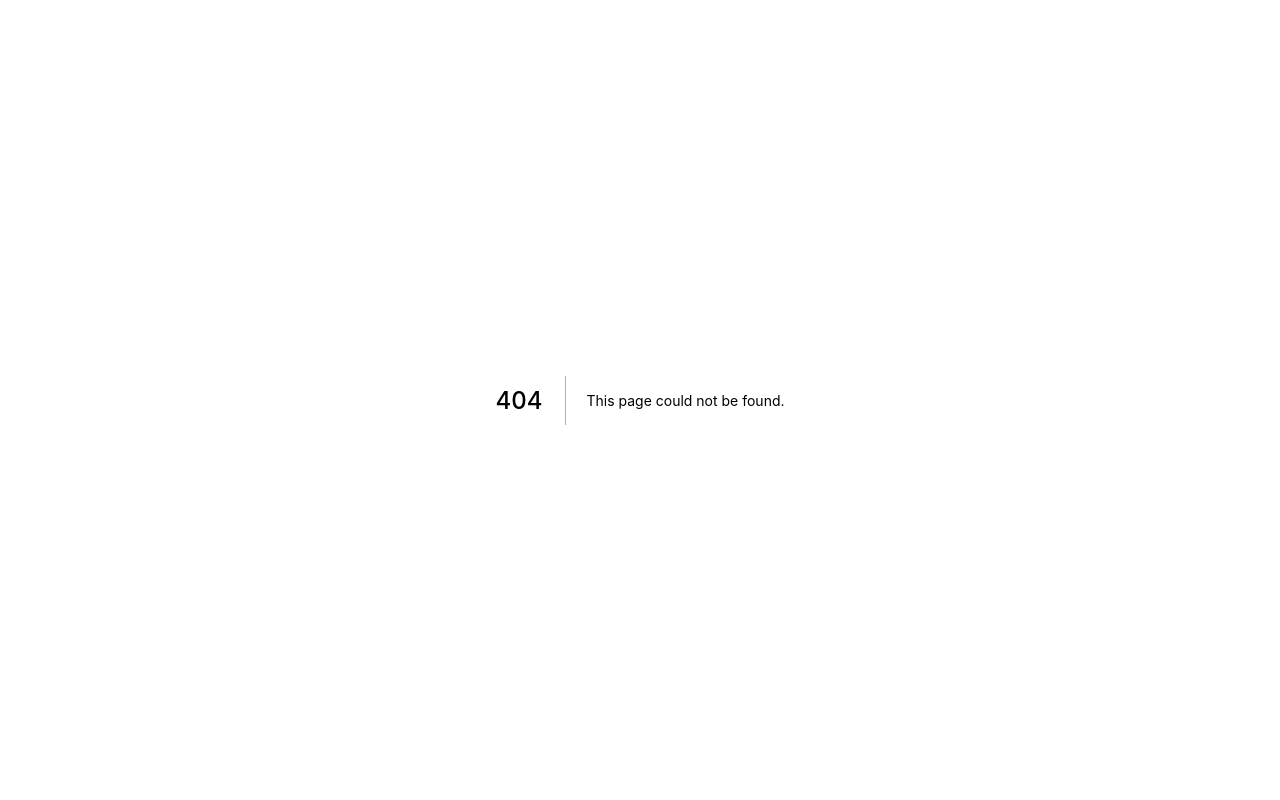
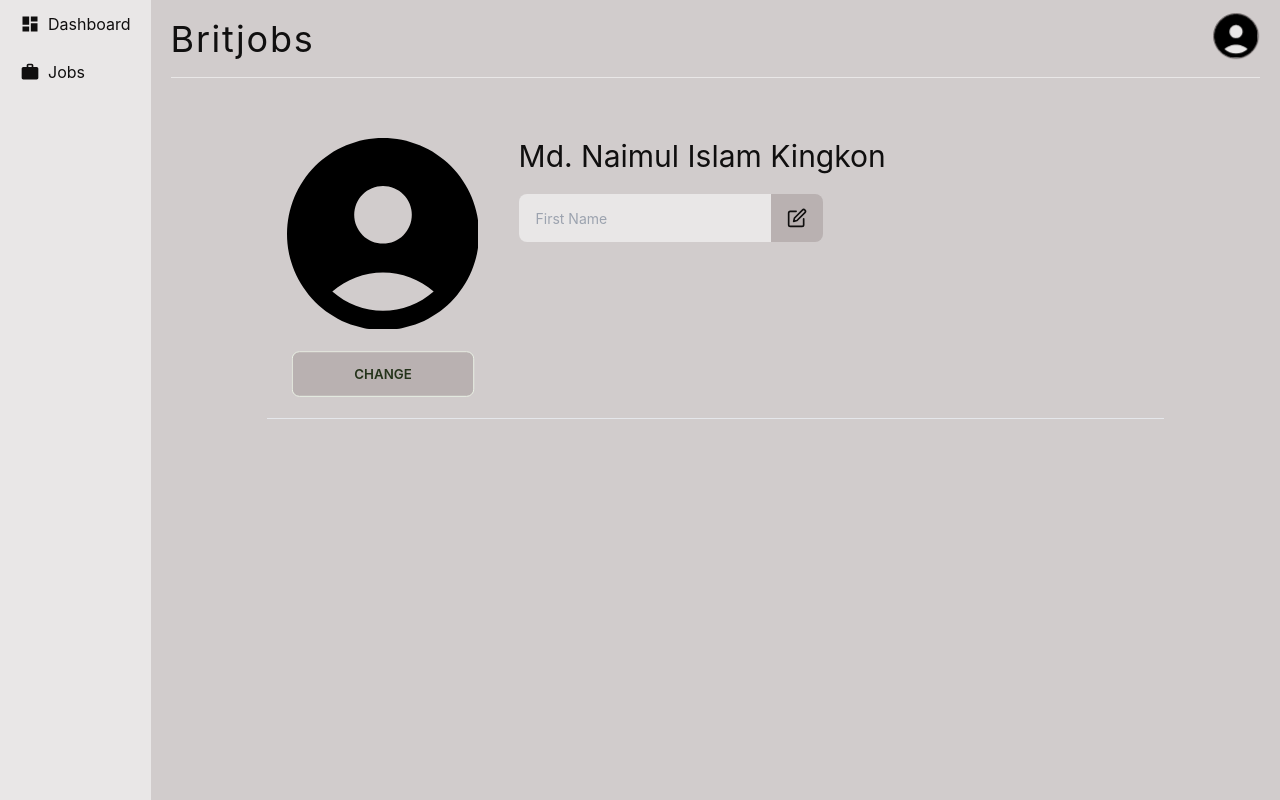
Before and after one commit to Kingkon963/britjobs_nextjs, a Next.js app: page /provider/profile in a window 1280 px wide. Before the commit this address had no page. Built offline with nearby package versions, Linux system fonts and the light colour scheme; no server answers.

Commit message:
completeProfile page done

```diff
--- /dev/null
+++ b/api/getUserRole.ts
@@ -0,0 +1,8 @@
+import axiosClient from "./axiosClient";
+
+const getUserRole = async () => {
+  const client = await axiosClient();
+  return client.get("/utils/get-user-role");
+};
+
+export default getUserRole;
--- a/pages/_app.tsx
+++ b/pages/_app.tsx
@@ -2,7 +2,6 @@
 import type { AppProps } from "next/app";
 import { QueryClient, QueryClientProvider } from "react-query";
 import { SessionProvider } from "next-auth/react";
-import ThemeProvider from "@components/ThemeProvider";
 import { useEffect } from "react";
 
 const client = new QueryClient();
--- a/pages/auth/completeProfile.tsx
+++ b/pages/auth/completeProfile.tsx
@@ -1,17 +1,15 @@
 import * as React from "react";
 import Head from "next/head";
-import Link from "next/link";
 import { FaMale, FaFemale } from "react-icons/fa";
-import keyGen from "@utils/genKey";
 import { useRouter } from "next/router";
-import TextField from "@components/EditableTextField";
 import ThemeSwitch from "@components/ThemeSwitch";
 import { FieldError, useForm } from "react-hook-form";
 import CompleteProfileFormData from "types/CompleteProfileFormData";
 import { useMutation, useQuery } from "react-query";
 import createContactDetails from "api/createContactDetails";
-import me from "api/me";
 import updateContactDetailsUser from "api/updateContactDetailsUser";
+import { useSession } from "next-auth/react";
+import getUserRole from "api/getUserRole";
 
 function FieldError({ error }: { error: FieldError | undefined }) {
   if (error === undefined) return <></>;
@@ -29,20 +27,35 @@
     handleSubmit,
     formState: { errors },
   } = useForm<CompleteProfileFormData>();
-  const meQuery = useQuery("me", me);
+  const session = useSession();
+  const getUserRoleQuery = useQuery("utils/get-user-role", getUserRole);
   const updateContactDetailsUserMutaion = useMutation(updateContactDetailsUser);
-  const createContactDetailsMutaion = useMutation(createContactDetails, {
-    onSuccess: (res) => {
-      const contactDetailsID = res.data.data.id;
-      if (meQuery.data) {
-        const userID = meQuery.data.data.id;
-        updateContactDetailsUserMutaion.mutate({ id: contactDetailsID, userId: userID });
-      }
-    },
-  });
+  const createContactDetailsMutaion = useMutation(createContactDetails);
 
   const onSubmit = (data: CompleteProfileFormData) => {
-    createContactDetailsMutaion.mutate(data);
+    createContactDetailsMutaion.mutate(data, {
+      onSuccess: (res) => {
+        const contactDetailsID = res.data.data.id;
+        if (session.data) {
+          const userID = session.data.id;
+
+          updateContactDetailsUserMutaion.mutate(
+            { id: contactDetailsID, userId: userID },
+            {
+              onSuccess: (res) => {
+                const userRole = getUserRoleQuery.data?.data?.data;
+                console.log(userRole);
+                if (userRole.name === "Job Seeker") {
+                  router.push("/seeker/dashboard");
+                } else if (userRole.name === "Job Provider") {
+                  router.push("/provider/dashboard");
+                }
+              },
+            }
+          );
+        }
+      },
+    });
   };
 
   return (
--- /dev/null
+++ b/pages/provider/dashboard/index.tsx
@@ -0,0 +1,47 @@
+import { useEffect, useState, useContext } from "react";
+import type { NextPage } from "next";
+import Head from "next/head";
+import Layout from "@components/Layout";
+import Link from "next/link";
+import { useRouter } from "next/router";
+import { useSession } from "next-auth/react";
+
+const ProviderDashboard: NextPage = () => {
+  const [profileIsIncomplete, setProfileIsIncomplete] = useState(false);
+  const session = useSession();
+  const router = useRouter();
+
+  return (
+    <div>
+      <Head>
+        <title>Britjobs</title>
+        <meta name="description" content="Generated by create next app" />
+        <link rel="icon" href="/favicon.ico" />
+      </Head>
+      <>
+        {profileIsIncomplete && (
+          <div
+            className="bg-info text-base-200 sticky top-0 z-50 flex items-center
+        justify-center gap-5 py-2 font-bold tracking-wider"
+          >
+            <span>Your profile is incomplete!</span>
+            <Link passHref href="/auth/completeProfile">
+              <button className="btn btn-primary btn-sm">Complete Profile</button>
+            </Link>
+          </div>
+        )}
+        <Layout>
+          <div className="py-10">
+            <div className="flex flex-col items-start justify-center">
+              {/* {authState.isLogedin && authState.userInfo?.username && (
+                <h1 className="text-6xl">Welcome, {authState.userInfo?.username}!</h1>
+              )} */}
+            </div>
+          </div>
+        </Layout>
+      </>
+    </div>
+  );
+};
+
+export default ProviderDashboard;
--- /dev/null
+++ b/pages/provider/profile/index.tsx
@@ -0,0 +1,26 @@
+import * as React from "react";
+import type { NextPage } from "next";
+import Layout from "@components/Layout";
+import defaultProfilePic from "src/assets/svg/defaultProfilePic";
+import TextField from "@components/EditableTextField";
+
+const ProviderProfilePage: NextPage = () => {
+  return (
+    <Layout>
+      <div className="mt-10 w-full px-24">
+        <div className="flex gap-10 border-b p-5">
+          <div>
+            <div className="w-48">{defaultProfilePic}</div>
+            <button className="btn btn-secondary bg-base-300 mt-5 w-full">Change</button>
+          </div>
+          <div>
+            <h2 className="text-3xl">Md. Naimul Islam Kingkon</h2>
+            <TextField />
+          </div>
+        </div>
+      </div>
+    </Layout>
+  );
+};
+
+export default ProviderProfilePage;
--- a/pages/dashboard/index.tsx
+++ b/pages/seeker/dashboard/index.tsx
@@ -6,7 +6,7 @@
 import { useRouter } from "next/router";
 import { useSession } from "next-auth/react";
 
-const Dashboard: NextPage = () => {
+const SeekerDashboard: NextPage = () => {
   const [profileIsIncomplete, setProfileIsIncomplete] = useState(false);
   const session = useSession();
   const router = useRouter();
@@ -44,4 +44,4 @@
   );
 };
 
-export default Dashboard;
+export default SeekerDashboard;
--- a/pages/profile/index.tsx
+++ b/pages/seeker/profile/index.tsx
@@ -4,14 +4,14 @@
 import defaultProfilePic from "src/assets/svg/defaultProfilePic";
 import TextField from "@components/EditableTextField";
 
-const ProfilePage: NextPage = () => {
+const SeekerProfilePage: NextPage = () => {
   return (
     <Layout>
       <div className="mt-10 w-full px-24">
         <div className="flex gap-10 border-b p-5">
           <div>
             <div className="w-48">{defaultProfilePic}</div>
-            <button className="btn btn-secondary mt-5 w-full bg-base-300">Change</button>
+            <button className="btn btn-secondary bg-base-300 mt-5 w-full">Change</button>
           </div>
           <div>
             <h2 className="text-3xl">Md. Naimul Islam Kingkon</h2>
@@ -23,4 +23,4 @@
   );
 };
 
-export default ProfilePage;
+export default SeekerProfilePage;
--- a/types/next-auth.d.ts
+++ b/types/next-auth.d.ts
@@ -4,6 +4,8 @@
 declare module "next-auth/jwt" {
   /** Returned by the `jwt` callback and `getToken`, when using JWT sessions */
   interface JWT {
+    id: number;
+    jwt: string;
     isNewUser?: boolean;
   }
 }
@@ -13,6 +15,8 @@
    * Returned by `useSession`, `getSession` and received as a prop on the `SessionProvider` React Context
    */
   interface Session {
+    id: number;
+    jwt: string;
     user: {
       isNewUser?: boolean;
     } & DefaultSession["user"];
```
